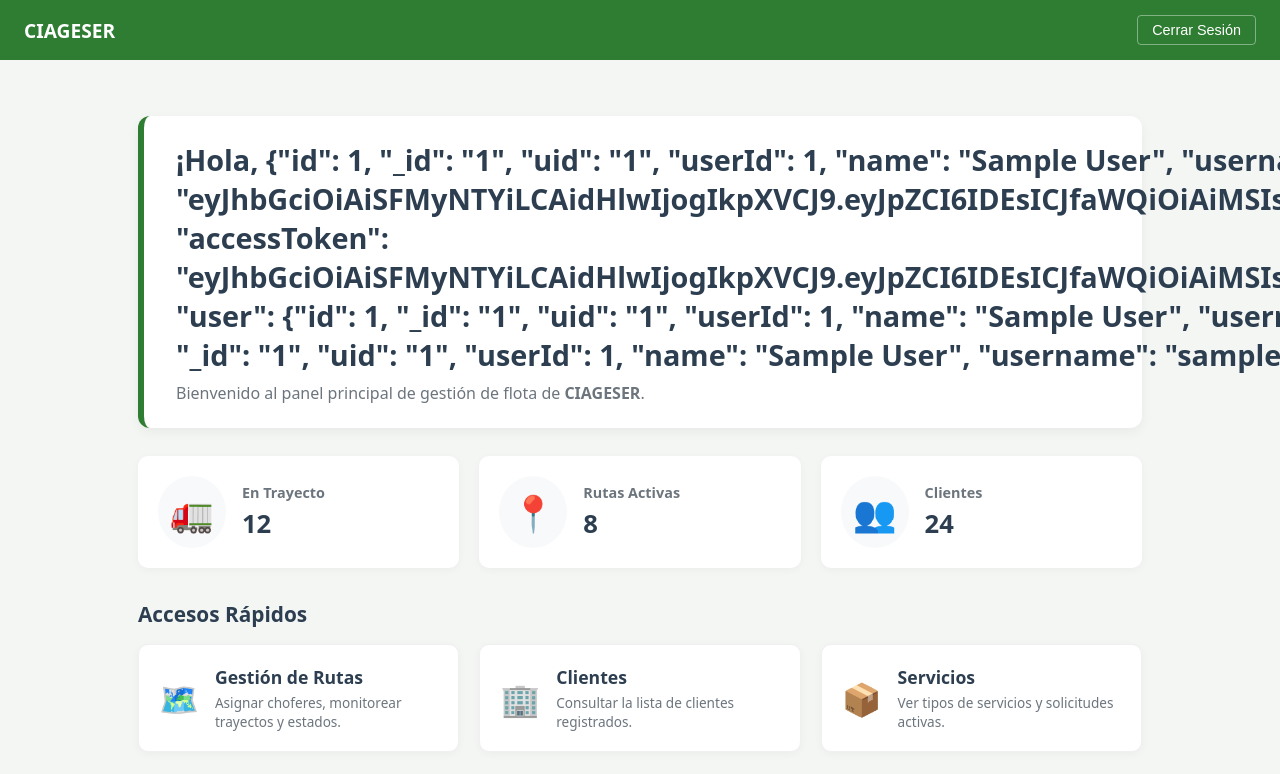
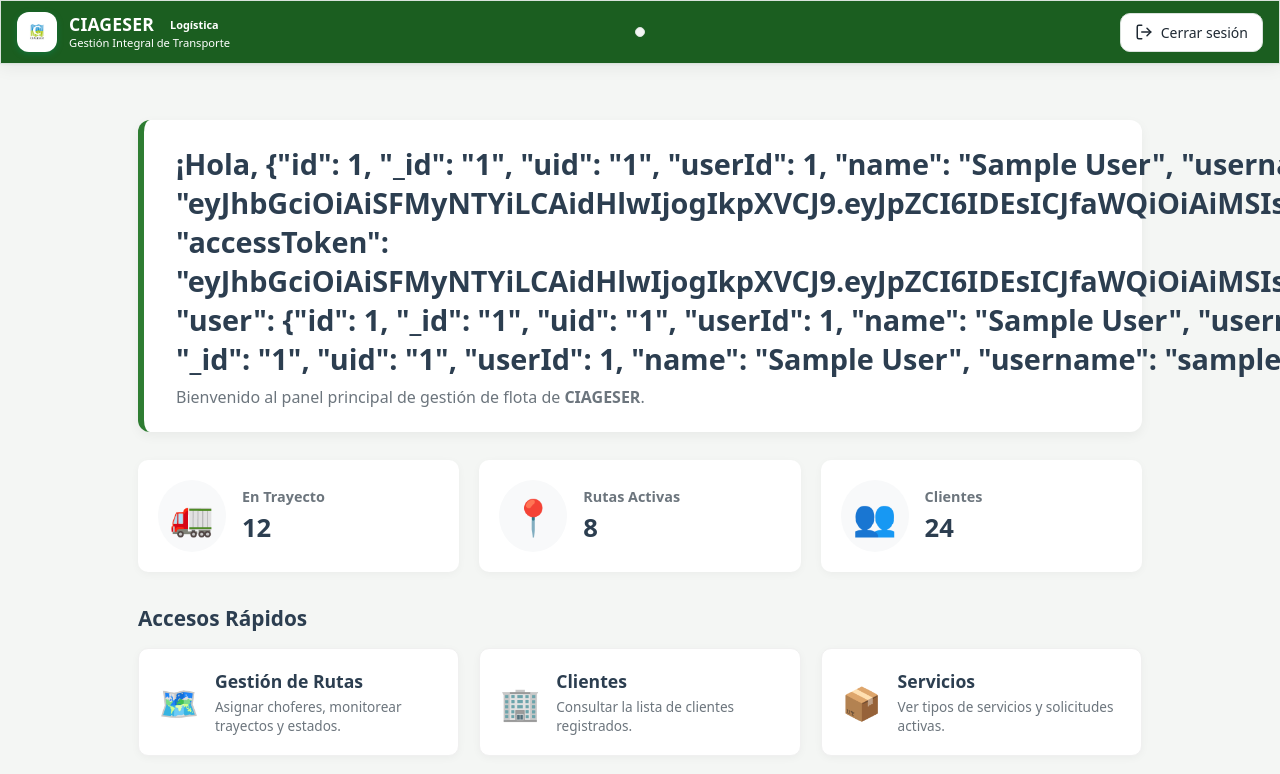
Before and after one commit to Arianfer/GestionDeCamionesFront, an Angular app: page /inicio in a window 1280 px wide. Shown: the top 774 px of the page. Built offline with nearby package versions, Linux system fonts and the light colour scheme; sample sign-in values are in the browser's storage.

Commit message:
SCRUM-136 cambio de navbar

```diff
--- a/src/app/shared/components/navbar/navbar.css
+++ b/src/app/shared/components/navbar/navbar.css
@@ -1,59 +1,269 @@
-.navbar {
-    position: sticky;
-    top: 0;
-    display: flex;
-    justify-content: space-between;
-    align-items: center;
-    height: 60px;
-    padding: 0 24px;
-    background-color: var(--color-primario);
-    color: var(--color-texto-claro);
+:host {
+  display: block;
+  position: sticky;
+  top: 0;
+  z-index: 50;
+  background-color: var(--color-fondo);
 }
 
-.marca {
-    font-size: 1.2rem;
-    font-weight: bold;
-    color: inherit;
-    text-decoration: none;
+.navbar {
+  position: relative;
+  display: grid;
+  grid-template-columns: 1fr auto 1fr; /* marca | píldora centrada | acciones */
+  align-items: center;
+  gap: 16px;
+  min-height: 64px;
+  padding: 8px 16px;
+  background-color: var(--color-primario-oscuro);
+  border: 1px solid var(--color-borde);
+  box-shadow: 0 1px 2px rgba(16, 24, 40, 0.04), 0 4px 16px rgba(16, 24, 40, 0.06);
+  font-family: 'Plus Jakarta Sans', system-ui, sans-serif;
 }
 
-.links {
-    display: flex;
-    align-items: center; /* Alinea los links y el botón perfectamente al centro vertical */
-    gap: 20px;
+.icono {
+  width: 18px;
+  height: 18px;
+  flex-shrink: 0;
+  fill: none;
+  stroke: currentColor;
+  stroke-width: 2;
+  stroke-linecap: round;
+  stroke-linejoin: round;
 }
 
-.links a {
-    color: var(--color-texto-claro);
-    text-decoration: none;
-    opacity: 0.85;
-    transition: opacity 0.2s ease;
+/* ---------- Marca ---------- */
+.marca {
+  display: flex;
+  align-items: center;
+  gap: 12px;
+  justify-self: start;
+  color: var(--color-superficie);
+  text-decoration: none;
 }
 
-.links a:hover {
-    opacity: 1;
+.marca-logo {
+  display: grid;
+  place-items: center;
+  width: 40px;
+  height: 40px;
+  border-radius: 12px;
+  background-color: var(--color-superficie);
+  color: #fff;
+  box-shadow: 0 2px 6px rgba(5, 150, 105, 0.35);
 }
 
-.links a.activo {
-    opacity: 1;
-    font-weight: bold;
-    border-bottom: 2px solid var(--color-texto-claro);
+.marca-logo .icono {
+  width: 22px;
+  height: 22px;
+}
+
+.marca-texto {
+  display: flex;
+  flex-direction: column;
+  gap: 2px;
+  line-height: 1.1;
+}
+
+.marca-fila {
+  display: flex;
+  align-items: center;
+  gap: 8px;
+}
+
+.marca-nombre {
+  font-size: 1.1rem;
+  font-weight: 800;
+  letter-spacing: 0.01em;
+}
+
+.marca-etiqueta {
+  padding: 1px 8px;
+  border: 1px solid var(--color-marca-borde);
+  border-radius: 6px;
+  background-color: var(--color-marca-suave);
+  color: var(--color-marca);
+  font-size: 0.68rem;
+  font-weight: 600;
+}
+
+.marca-sub {
+  font-size: 0.7rem;
+  font-weight: 500;
+  color: var(--color-texto-suave);
+}
+
+/* ---------- Contenido (desktop: sus hijos participan del grid del navbar) ---------- */
+.navbar-contenido {
+  display: contents;
+}
+
+/* ---------- Píldora central ---------- */
+.pildora {
+  display: flex;
+  align-items: center;
+  gap: 2px;
+  padding: 4px;
+  justify-self: center;
+  background-color: var(--color-fondo);
+  border: 1px solid var(--color-borde);
+  border-radius: 99px;
+}
+
+.pildora-link {
+  display: inline-flex;
+  align-items: center;
+  gap: 8px;
+  padding: 8px 14px;
+  border-radius: 99px;
+  color: var(--color-texto);
+  font-size: 0.875rem;
+  font-weight: 500;
+  text-decoration: none;
+  white-space: nowrap;
+  transition: background-color 0.15s ease, color 0.15s ease, box-shadow 0.15s ease;
+}
+
+.pildora-link:hover {
+  background-color: rgba(255, 255, 255, 0.8);
+}
+
+.pildora-link.activo {
+  background-color: var(--color-superficie);
+  color: var(--color-marca);
+  font-weight: 600;
+  box-shadow: 0 1px 3px rgba(16, 24, 40, 0.12);
+}
+
+/* ---------- Acciones a la derecha ---------- */
+.acciones {
+  display: flex;
+  align-items: center;
+  gap: 8px;
+  justify-self: end;
+}
+
+.btn {
+  display: inline-flex;
+  align-items: center;
+  gap: 8px;
+  padding: 9px 14px;
+  border-radius: 10px;
+  font-family: inherit;
+  font-size: 0.875rem;
+  font-weight: 600;
+  text-decoration: none;
+  white-space: nowrap;
+  cursor: pointer;
+  transition: background-color 0.15s ease, color 0.15s ease, border-color 0.15s ease;
+}
+
+/* Inicio: relleno verde cuando está activo, contorno suave cuando no */
+.btn-inicio {
+  background-color: var(--color-superficie);
+  border: 1px solid var(--color-marca-borde);
+  color: var(--color-marca);
+}
+
+.btn-inicio:hover {
+  background-color: var(--color-fondo);
+}
+
+.btn-inicio.activo {
+  background-color: var(--color-);
+  border-color: var(--color-marca);
+  color: #fff;
+  box-shadow: 0 2px 6px rgba(5, 150, 105, 0.3);
 }
 
 .btn-logout {
-    background-color: transparent;
-    color: var(--color-texto-claro);
-    border: 1px solid rgba(255, 255, 255, 0.4);
-    padding: 6px 14px;
-    border-radius: 4px;
-    cursor: pointer;
-    font-size: 0.9rem;
-    font-weight: 500;
-    transition: all 0.2s ease;
+  background-color: var(--color-superficie);
+  border: 1px solid var(--color-borde);
+  color: var(--color-texto);
+  font-weight: 500;
 }
 
 .btn-logout:hover {
-    background-color: rgba(220, 53, 69, 0.9); /* Cambia a rojo recién cuando le pasás el mouse */
-    border-color: #dc3545;
-    color: #ffffff;
+  background-color: #fef2f2;
+  border-color: #fecaca;
+  color: var(--color-error);
 }
+
+/* ---------- Hamburguesa ---------- */
+.menu-toggle {
+  display: none;
+  place-items: center;
+  width: 40px;
+  height: 40px;
+  border: 1px solid var(--color-borde);
+  border-radius: 10px;
+  background-color: var(--color-superficie);
+  color: var(--color-texto);
+  cursor: pointer;
+}
+
+.menu-toggle:hover {
+  background-color: var(--color-fondo-suave);
+}
+
+:focus-visible {
+  outline: 2px solid var(--color-marca);
+  outline-offset: 2px;
+}
+
+/* ---------- Responsive ---------- */
+@media (max-width: 1100px) {
+  .navbar {
+    grid-template-columns: 1fr auto;
+  }
+
+  .menu-toggle {
+    display: grid;
+  }
+
+  .navbar-contenido {
+    display: none;
+    grid-column: 1 / -1;
+    flex-direction: column;
+    gap: 12px;
+    padding-top: 12px;
+    border-top: 1px solid var(--color-borde);
+  }
+
+  .navbar-contenido.abierto {
+    display: flex;
+  }
+
+  .pildora {
+    flex-direction: column;
+    align-items: stretch;
+    justify-self: stretch;
+    background: none;
+    border: 0;
+    padding: 0;
+  }
+
+  .pildora-link {
+    padding: 12px 14px;
+  }
+
+  .acciones {
+    flex-direction: column;
+    align-items: stretch;
+    justify-self: stretch;
+  }
+
+  .btn {
+    justify-content: center;
+    padding: 12px 14px;
+  }
+}
+
+@media (max-width: 640px) {
+  :host {
+    padding: 8px 12px;
+  }
+
+  .marca-sub {
+    display: none;
+  }
+}
--- a/src/app/shared/components/navbar/navbar.html
+++ b/src/app/shared/components/navbar/navbar.html
@@ -1,10 +1,104 @@
 <header class="navbar">
-    <a class="marca" routerLink="/inicio">CIAGESER</a>
+    <!-- Marca -->
+    <a class="marca" routerLink="/inicio" (click)="cerrarMenu()">
+        <span class="marca-logo" aria-hidden="true">
+            <img src="logo-ciageser.png"class="icono">
+        </span>
+        <span class="marca-texto">
+            <span class="marca-fila">
+                <span class="marca-nombre">CIAGESER</span>
+                <span class="marca-etiqueta">Logística</span>
+            </span>
+            <span class="marca-sub">Gestión Integral de Transporte</span>
+        </span>
+    </a>
 
-    <nav class="links">
-        @for (link of linksVisibles; track link.path) {
-          <a [routerLink]="link.path" routerLinkActive="activo">{{ link.label }}</a>
-        }
-        <button type="button" (click)="onLogout()" class="btn-logout">Cerrar Sesión</button>
-    </nav>
+    <!-- Botón hamburguesa (solo en pantallas chicas) -->
+    <button type="button" class="menu-toggle" [attr.aria-expanded]="menuAbierto()" aria-controls="navbar-contenido"
+        aria-label="Abrir menú" (click)="toggleMenu()">
+        <svg class="icono" viewBox="0 0 24 24">
+            @if (menuAbierto()) {
+            <path d="M18 6 6 18" />
+            <path d="m6 6 12 12" />
+            } @else {
+            <path d="M4 6h16" />
+            <path d="M4 12h16" />
+            <path d="M4 18h16" />
+            }
+        </svg>
+    </button>
+
+    <!-- Links + acciones -->
+    <div class="navbar-contenido" id="navbar-contenido" [class.abierto]="menuAbierto()">
+        <nav class="pildora" aria-label="Navegación principal">
+            @for (link of linksVisibles; track link.path) {
+            <a class="pildora-link" [routerLink]="link.path" routerLinkActive="activo" (click)="cerrarMenu()">
+                <svg class="icono" viewBox="0 0 24 24" aria-hidden="true">
+                    @switch (link.icono) {
+                    @case ('rutas') {
+                    <circle cx="6" cy="19" r="3" />
+                    <path d="M9 19h8.5a3.5 3.5 0 0 0 0-7h-11a3.5 3.5 0 0 1 0-7H15" />
+                    <circle cx="18" cy="5" r="3" />
+                    }
+                    @case ('clientes') {
+                    <path d="M6 22V4a2 2 0 0 1 2-2h8a2 2 0 0 1 2 2v18Z" />
+                    <path d="M6 12H4a2 2 0 0 0-2 2v6a2 2 0 0 0 2 2h2" />
+                    <path d="M18 9h2a2 2 0 0 1 2 2v9a2 2 0 0 1-2 2h-2" />
+                    <path d="M10 6h4" />
+                    <path d="M10 10h4" />
+                    <path d="M10 14h4" />
+                    <path d="M10 18h4" />
+                    }
+                    @case ('servicios') {
+                    <path
+                        d="M12.83 2.18a2 2 0 0 0-1.66 0L2.6 6.08a1 1 0 0 0 0 1.83l8.58 3.91a2 2 0 0 0 1.66 0l8.58-3.9a1 1 0 0 0 0-1.84Z" />
+                    <path d="m22 17.65-9.17 4.16a2 2 0 0 1-1.66 0L2 17.65" />
+                    <path d="m22 12.65-9.17 4.16a2 2 0 0 1-1.66 0L2 12.65" />
+                    }
+                    @case ('usuarios') {
+                    <path d="M16 21v-2a4 4 0 0 0-4-4H6a4 4 0 0 0-4 4v2" />
+                    <circle cx="9" cy="7" r="4" />
+                    <path d="M22 21v-2a4 4 0 0 0-3-3.87" />
+                    <path d="M16 3.13a4 4 0 0 1 0 7.75" />
+                    }
+                    @case ('camiones') {
+                    <path
+                        d="M11 21.73a2 2 0 0 0 2 0l7-4A2 2 0 0 0 21 16V8a2 2 0 0 0-1-1.73l-7-4a2 2 0 0 0-2 0l-7 4A2 2 0 0 0 3 8v8a2 2 0 0 0 1 1.73z" />
+                    <path d="M12 22V12" />
+                    <path d="m3.3 7 8.7 5 8.7-5" />
+                    }
+                    @case ('tareas') {
+                    <path d="M6 5v11" />
+                    <path d="M12 5v6" />
+                    <path d="M18 5v14" />
+                    }
+                    }
+                </svg>
+                <span>{{ link.label }}</span>
+            </a>
+            }
+        </nav>
+
+        <div class="acciones">
+            @if (inicio) {
+            <a class="btn btn-inicio" [routerLink]="inicio.path" routerLinkActive="activo" (click)="cerrarMenu()">
+                <svg class="icono" viewBox="0 0 24 24" aria-hidden="true">
+                    <rect width="7" height="7" x="3" y="3" rx="1" />
+                    <rect width="7" height="7" x="14" y="3" rx="1" />
+                    <rect width="7" height="7" x="14" y="14" rx="1" />
+                    <rect width="7" height="7" x="3" y="14" rx="1" />
+                </svg>
+                <span>{{ inicio.label }}</span>
+            </a>
+            }
+            <button type="button" class="btn btn-logout" (click)="onLogout()">
+                <svg class="icono" viewBox="0 0 24 24" aria-hidden="true">
+                    <path d="m16 17 5-5-5-5" />
+                    <path d="M21 12H9" />
+                    <path d="M9 21H5a2 2 0 0 1-2-2V5a2 2 0 0 1 2-2h4" />
+                </svg>
+                <span>Cerrar sesión</span>
+            </button>
+        </div>
+    </div>
 </header>
--- a/src/app/shared/components/navbar/navbar.ts
+++ b/src/app/shared/components/navbar/navbar.ts
@@ -1,11 +1,13 @@
-import { Component, inject } from '@angular/core';
-import { Router, RouterLink, RouterLinkActive } from '@angular/router';
+import { Component, inject, signal } from '@angular/core';
+import { RouterLink, RouterLinkActive } from '@angular/router';
 import { AuthService } from '../../../core/services/auth.service';
-import { AlertService } from '../../../core/services/alert.service';
+
+type Icono = 'inicio' | 'rutas' | 'clientes' | 'servicios' | 'usuarios' | 'camiones' | 'tareas';
 
 interface NavLink {
   label: string;
   path: string;
+  icono: Icono;
   roles: string[];
 }
 
@@ -17,27 +19,40 @@ interface NavLink {
 })
 export class Navbar {
   private authService = inject(AuthService);
-  private alertService = inject(AlertService);
-  private router = inject(Router);
 
   private readonly links: NavLink[] = [
-    { label: 'Inicio',    path: '/inicio',    roles: ['ADMIN', 'OFICINA', 'EMPLEADO'] },
-    { label: 'Rutas',     path: '/rutas',     roles: ['ADMIN', 'OFICINA'] },
-    { label: 'Clientes',  path: '/clientes',  roles: ['ADMIN', 'OFICINA'] },
-    { label: 'Servicios', path: '/servicios', roles: ['ADMIN', 'OFICINA'] },
-    { label: 'Usuarios', path: '/usuarios', roles: ['ADMIN', 'OFICINA'] },
+    { label: 'Inicio',    path: '/inicio',    icono: 'inicio',    roles: ['ADMIN', 'OFICINA', 'EMPLEADO'] },
+    { label: 'Rutas',     path: '/rutas',     icono: 'rutas',     roles: ['ADMIN', 'OFICINA'] },
+    { label: 'Clientes',  path: '/clientes',  icono: 'clientes',  roles: ['ADMIN', 'OFICINA'] },
+    { label: 'Servicios', path: '/servicios', icono: 'servicios', roles: ['ADMIN', 'OFICINA'] },
+    { label: 'Usuarios',  path: '/usuarios',  icono: 'usuarios',  roles: ['ADMIN', 'OFICINA'] },
+    { label: 'Camiones',  path: '/camiones',  icono: 'camiones',  roles: ['ADMIN', 'OFICINA'] },
+    { label: 'Tareas',    path: '/tareas',    icono: 'tareas',    roles: ['ADMIN', 'OFICINA'] },
   ];
 
-  linksVisibles: NavLink[] = this.links.filter(l =>
+  private readonly visibles: NavLink[] = this.links.filter(l =>
     l.roles.includes(this.authService.getRol() ?? '')
   );
 
-  async onLogout(): Promise<void> {
-    const confirmado = await this.alertService.confirmarLogout();
-    if (!confirmado) return;
+  /** "Inicio" va aparte, como botón destacado a la derecha. */
+  readonly inicio: NavLink | undefined = this.visibles.find(l => l.path === '/inicio');
 
+  /** Links que van dentro de la píldora central. */
+  readonly linksVisibles: NavLink[] = this.visibles.filter(l => l.path !== '/inicio');
+
+  /** Menú desplegable en pantallas chicas. */
+  readonly menuAbierto = signal(false);
+
+  toggleMenu(): void {
+    this.menuAbierto.update(v => !v);
+  }
+
+  cerrarMenu(): void {
+    this.menuAbierto.set(false);
+  }
+
+  onLogout(): void {
+    this.cerrarMenu();
     this.authService.logout();
-    this.alertService.toastInfo('Sesión cerrada');
-    this.router.navigate(['/login']);
   }
 }
```
